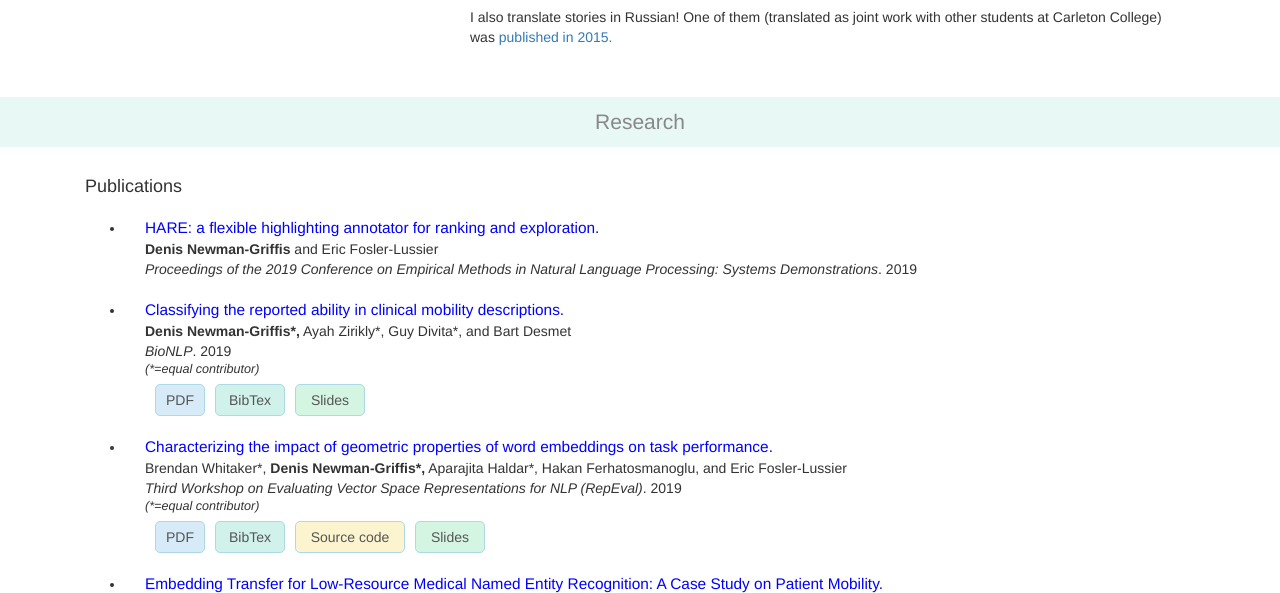
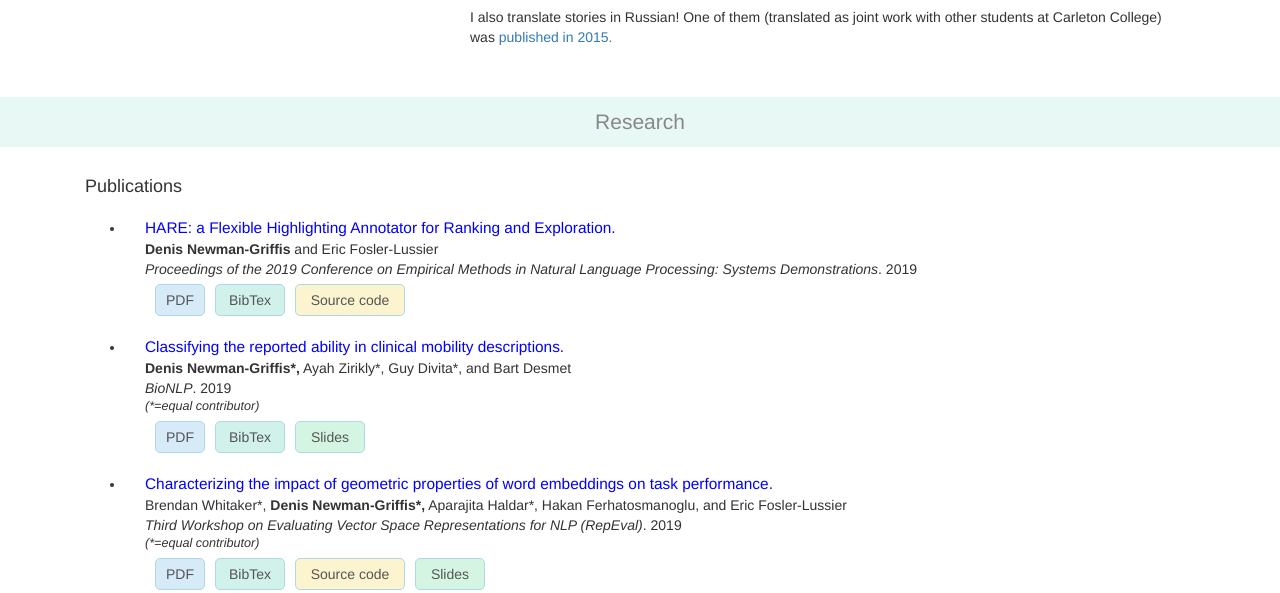
Before and after one commit to drgriffis/drgriffis.github.io, a plain HTML site: page index.html in a window 1280 px wide. Shown: the part 507-1100 px from the top of the page. Drawn offline with nearby package versions, Linux system fonts and the light colour scheme.

Commit message:
Added EMNLP paper; updated bibtex for prior pubs

```diff
--- a/index.html
+++ b/index.html
@@ -107,16 +107,15 @@
                 <h4>Publications</h4>
                 <ul>
                     <li>
-                        <div class="title"><a href="papers/2019-EMNLP-SD.pdf">HARE: a flexible highlighting annotator for ranking and exploration.</a></div>
+                        <div class="title"><a href="papers/2019-EMNLP-SD.pdf">HARE: a Flexible Highlighting Annotator for Ranking and Exploration.</a></div>
                         <div class="authors"><span class="me">Denis Newman-Griffis</span> and Eric Fosler-Lussier</div>
                         <div class="where"><span class="venue">Proceedings of the 2019 Conference on Empirical Methods in Natural Language Processing: Systems Demonstrations</span>.  2019</div>
 
-                        <!--
                         <div class="resources clearfix">
                             <a class="pdf" href="papers/2019-EMNLP-SD.pdf">PDF</a>
                             <a class="bib" href="papers/2019-EMNLP-SD.bib">BibTex</a>
+                            <a class="source" href="https://github.com/OSU-slatelab/HARE">Source code</a>
                         </div>
-                        -->
                     </li>
                     <li>
                         <div class="title"><a href="papers/2019-BioNLP.pdf">Classifying the reported ability in clinical mobility descriptions.</a></div>
```
Also changed, not shown: 8 other files.
